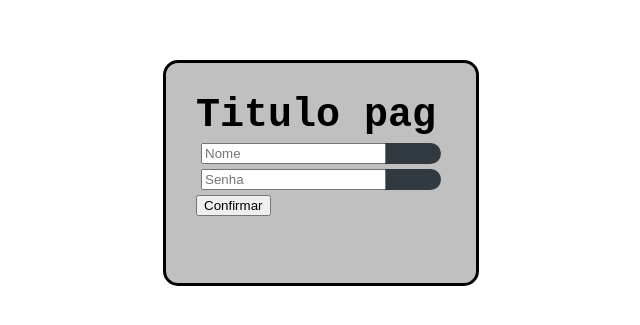
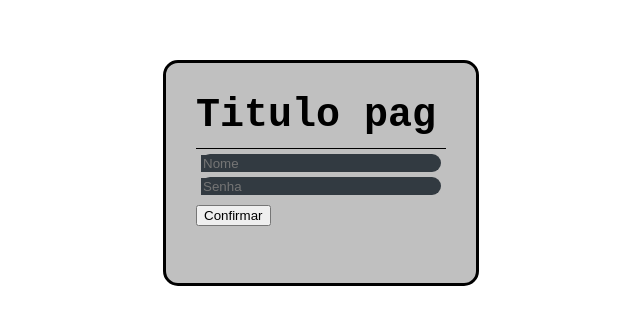
Before and after one commit to Bilango/Bilango.github.io, a SvelteKit app: page / in a window 1280 px wide. Shown: the part 335-660 px from the top of the page, without its empty margins (319-959 px from the left). Built offline with nearby package versions, Linux system fonts and the light colour scheme.

Commit message:
aqwfeaef

```diff
--- a/src/routes/+page.svelte
+++ b/src/routes/+page.svelte
@@ -1,9 +1,11 @@
 <div class="total">
     <div class="user">
         <span align="center">Titulo pag</span>
-        <div class="input"><input placeholder="Nome" id="name" type="text"></div>
-        <div class="input"><input placeholder="Senha" id="pass" type="text"></div>
-        <button>Confirmar</button>
+        <div class="sep">
+            <div class="input"><input placeholder="Nome" id="name" type="text"></div>
+            <div class="input"><input placeholder="Senha" id="pass" type="text"></div>
+        </div>
+        <button align="center">Confirmar</button>
     </div>
 </div>
 
@@ -26,7 +28,10 @@
         margin: 5px;
         justify-content: center;
     }
-
+    input{
+        background-color: rgb(50, 58, 65);
+        border: none;
+    }
     div.total{
         font-family: sans-serif;
         padding: 0px;
@@ -35,6 +40,12 @@
         display: flex;
         width: 100%;
         height: 1000px;
+        overflow: hidden;
+    }
+    div.sep{
+        margin: 10px 0px 10px 0px;
+        padding: 0px;
+        border-top: solid black 1px;
     }
 
     span{
```
